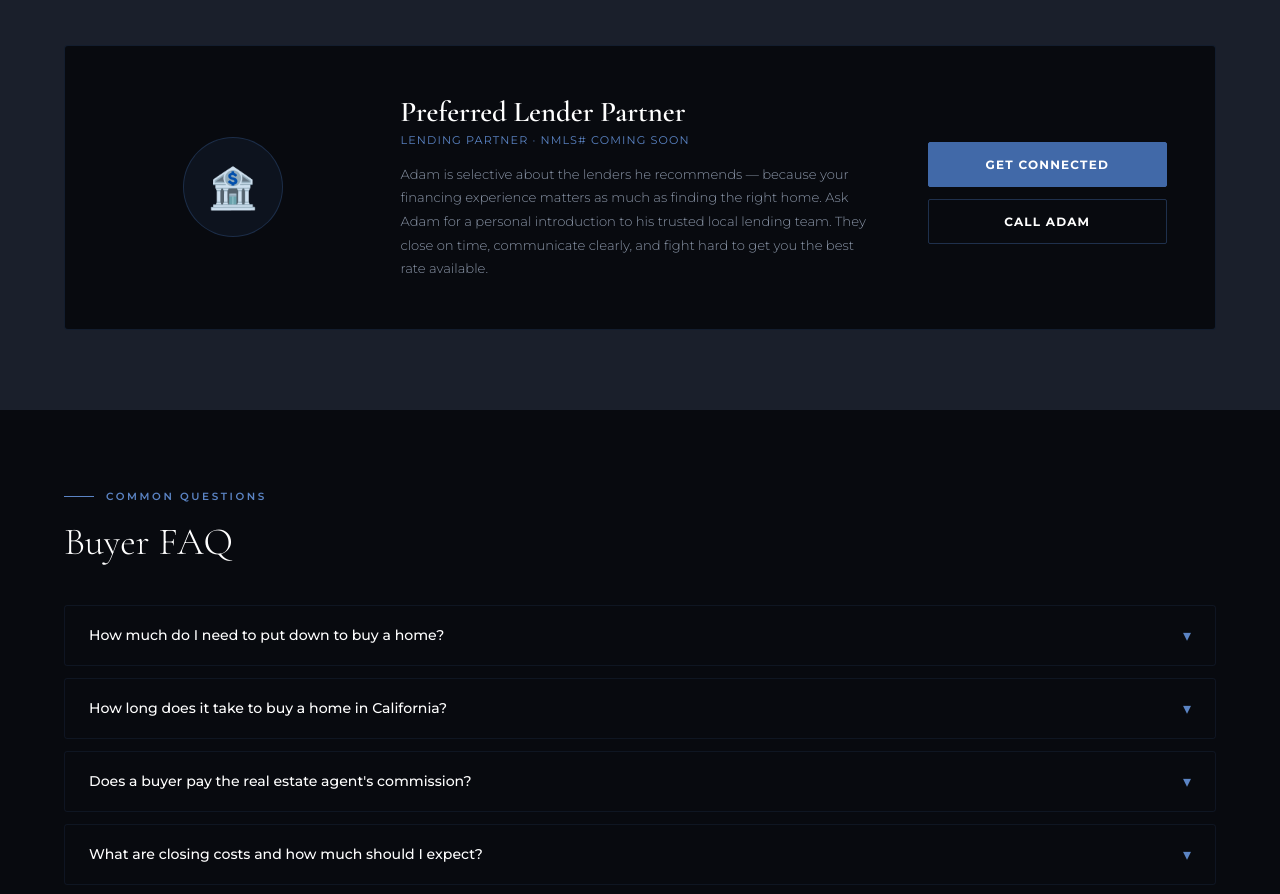
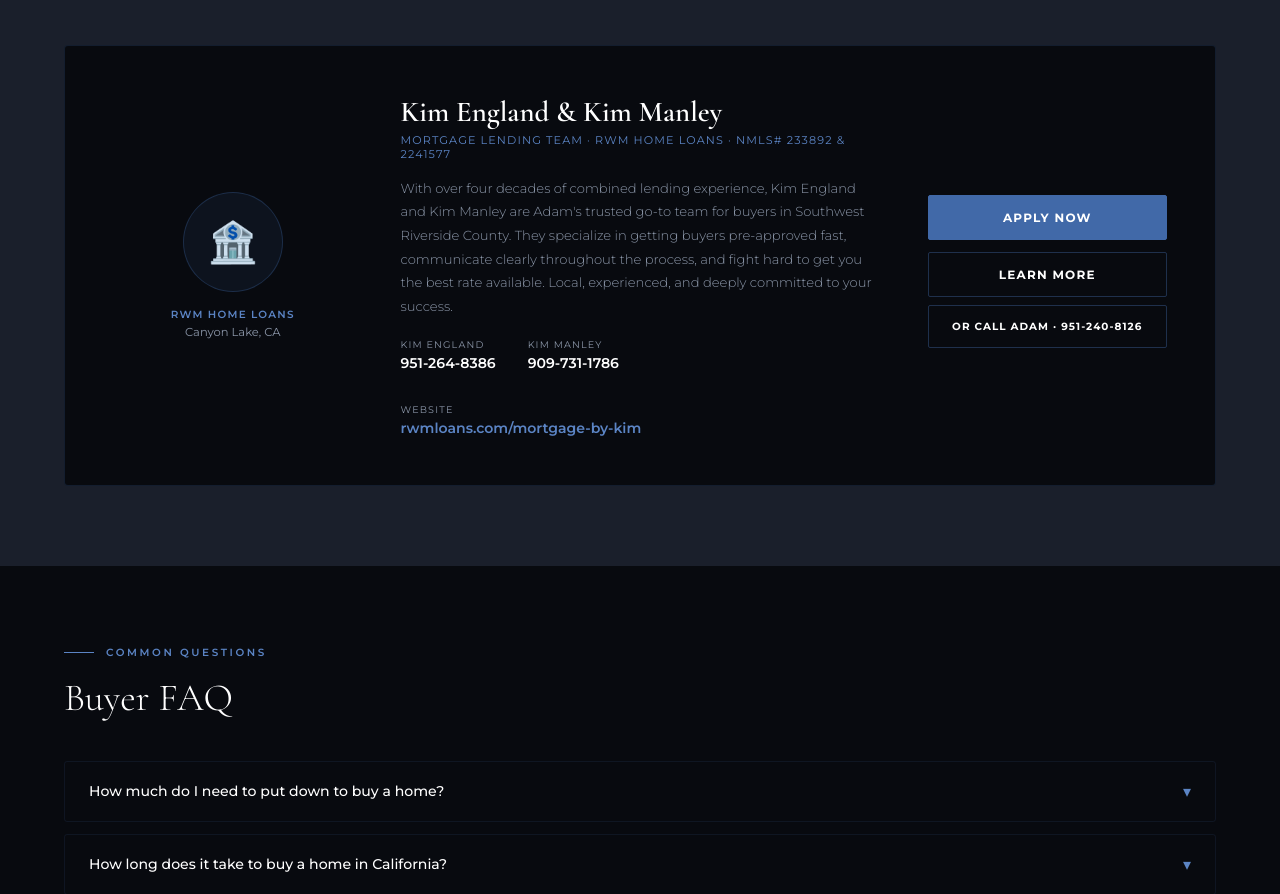
Before and after one commit to NexaDigitalLabs/henderson-family-realty, a plain HTML site: page buy.html in a window 1280 px wide. Shown: the part 2639-3533 px from the top of the page. Drawn offline with nearby package versions, Linux system fonts and the light colour scheme.

Commit message:
Add files via upload

```diff
--- a/buy.html
+++ b/buy.html
@@ -386,17 +386,36 @@
     <h2>Get Pre-Approved Today</h2>
     <p class="section-sub">Adam works with trusted local lenders who understand Southwest Riverside County and can deliver fast, reliable pre-approvals so you're ready to move when the right home hits the market.</p>
     <div class="lender-card">
-      <div style="display:flex;justify-content:center">
+      <div style="display:flex;flex-direction:column;align-items:center;gap:1rem;text-align:center">
         <div class="lender-badge">🏦</div>
+        <div>
+          <p style="font-size:0.65rem;letter-spacing:0.12em;text-transform:uppercase;color:var(--blue-light);font-weight:600;">RWM Home Loans</p>
+          <p style="font-size:0.72rem;color:var(--gray);margin-top:4px;">Canyon Lake, CA</p>
+        </div>
       </div>
       <div>
-        <p class="lender-name">Preferred Lender Partner</p>
-        <p class="lender-title">Lending Partner · NMLS# Coming Soon</p>
-        <p class="lender-desc">Adam is selective about the lenders he recommends — because your financing experience matters as much as finding the right home. Ask Adam for a personal introduction to his trusted local lending team. They close on time, communicate clearly, and fight hard to get you the best rate available.</p>
+        <p class="lender-name">Kim England &amp; Kim Manley</p>
+        <p class="lender-title">Mortgage Lending Team · RWM Home Loans · NMLS# 233892 &amp; 2241577</p>
+        <p class="lender-desc">With over four decades of combined lending experience, Kim England and Kim Manley are Adam's trusted go-to team for buyers in Southwest Riverside County. They specialize in getting buyers pre-approved fast, communicate clearly throughout the process, and fight hard to get you the best rate available. Local, experienced, and deeply committed to your success.</p>
+        <div style="display:flex;gap:2rem;margin-top:1.25rem;flex-wrap:wrap;">
+          <div>
+            <p style="font-size:0.6rem;letter-spacing:0.12em;text-transform:uppercase;color:var(--gray);margin-bottom:3px;">Kim England</p>
+            <a href="tel:9512648386" style="font-size:0.88rem;font-weight:600;color:var(--white);text-decoration:none;">951-264-8386</a>
+          </div>
+          <div>
+            <p style="font-size:0.6rem;letter-spacing:0.12em;text-transform:uppercase;color:var(--gray);margin-bottom:3px;">Kim Manley</p>
+            <a href="tel:9097311786" style="font-size:0.88rem;font-weight:600;color:var(--white);text-decoration:none;">909-731-1786</a>
+          </div>
+          <div>
+            <p style="font-size:0.6rem;letter-spacing:0.12em;text-transform:uppercase;color:var(--gray);margin-bottom:3px;">Website</p>
+            <a href="https://rwmloans.com/mortgage-by-kim/" target="_blank" style="font-size:0.88rem;font-weight:600;color:var(--blue-light);text-decoration:none;">rwmloans.com/mortgage-by-kim</a>
+          </div>
+        </div>
       </div>
       <div class="lender-contact">
-        <a href="contact.html" class="btn btn-primary">Get Connected</a>
-        <a href="tel:9512408126" class="btn btn-outline">Call Adam</a>
+        <a href="https://apply.rwmloans.com/borrower/signup/kim.england@rwmloans.com" target="_blank" class="btn btn-primary">Apply Now</a>
+        <a href="https://rwmloans.com/mortgage-by-kim/" target="_blank" class="btn btn-outline">Learn More</a>
+        <a href="tel:9512408126" class="btn btn-outline" style="margin-top:0.5rem;font-size:0.65rem;">Or Call Adam · 951-240-8126</a>
       </div>
     </div>
   </div>
```
